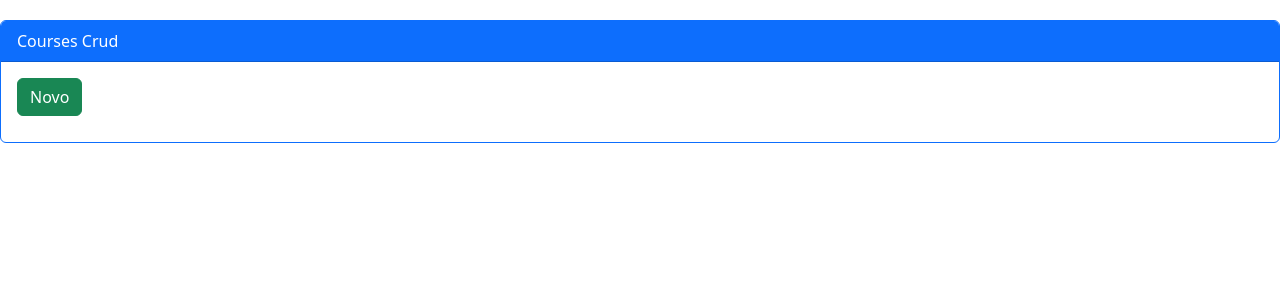
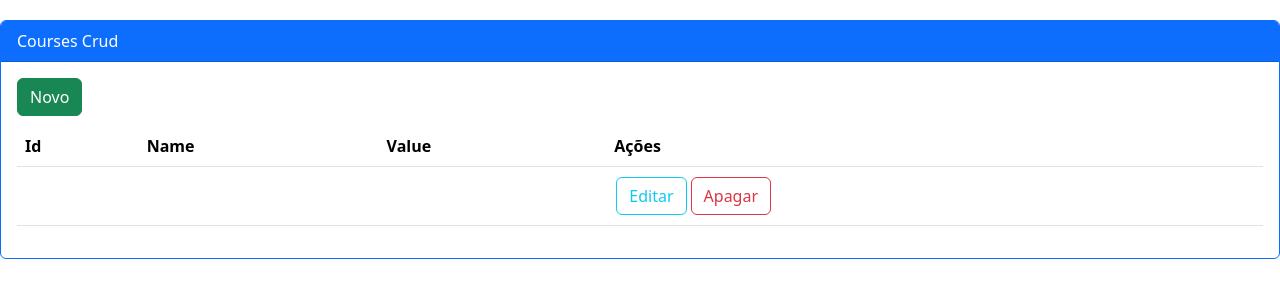
Before and after one commit to Adyson-Lima/courses_web, a React (Create React App) app: page / in a window 1280 px wide. Shown: the top 300 px of the page. Built offline with nearby package versions, Linux system fonts and the light colour scheme.

Commit message:
8° commit - tdd tabela GREEN

```diff
--- a/src/pages/Courses/index.js
+++ b/src/pages/Courses/index.js
@@ -12,6 +12,36 @@ export default function Courses(){
         <Link className="btn btn-success" style={{marginBottom: '10px'}}
       to="/">Novo</Link>
 
+      {/* tabela */}
+      <table className="table table-hover">
+          <thead>
+            <tr>
+              <th scope="col">Id</th>
+              <th scope="col">Name</th>
+              <th scope="col">Value</th>
+              <th scope="col">Ações</th>
+            </tr>
+          </thead>
+          <tbody>
+              <tr>
+                <th scope="row"></th>
+                  <td></td>
+                  <td></td>
+                  <td>
+                    <button type="button"
+                    className="btn btn-outline-info"
+                    style={{margin: '2px'}}
+                    >Editar</button>
+
+                    <button type="button"
+                    className="btn btn-outline-danger"
+                    style={{margin: '2px'}}
+                    >Apagar</button>
+                  </td>
+              </tr>
+            </tbody>
+        </table>
+
       </div>
     </div>
   );
```
